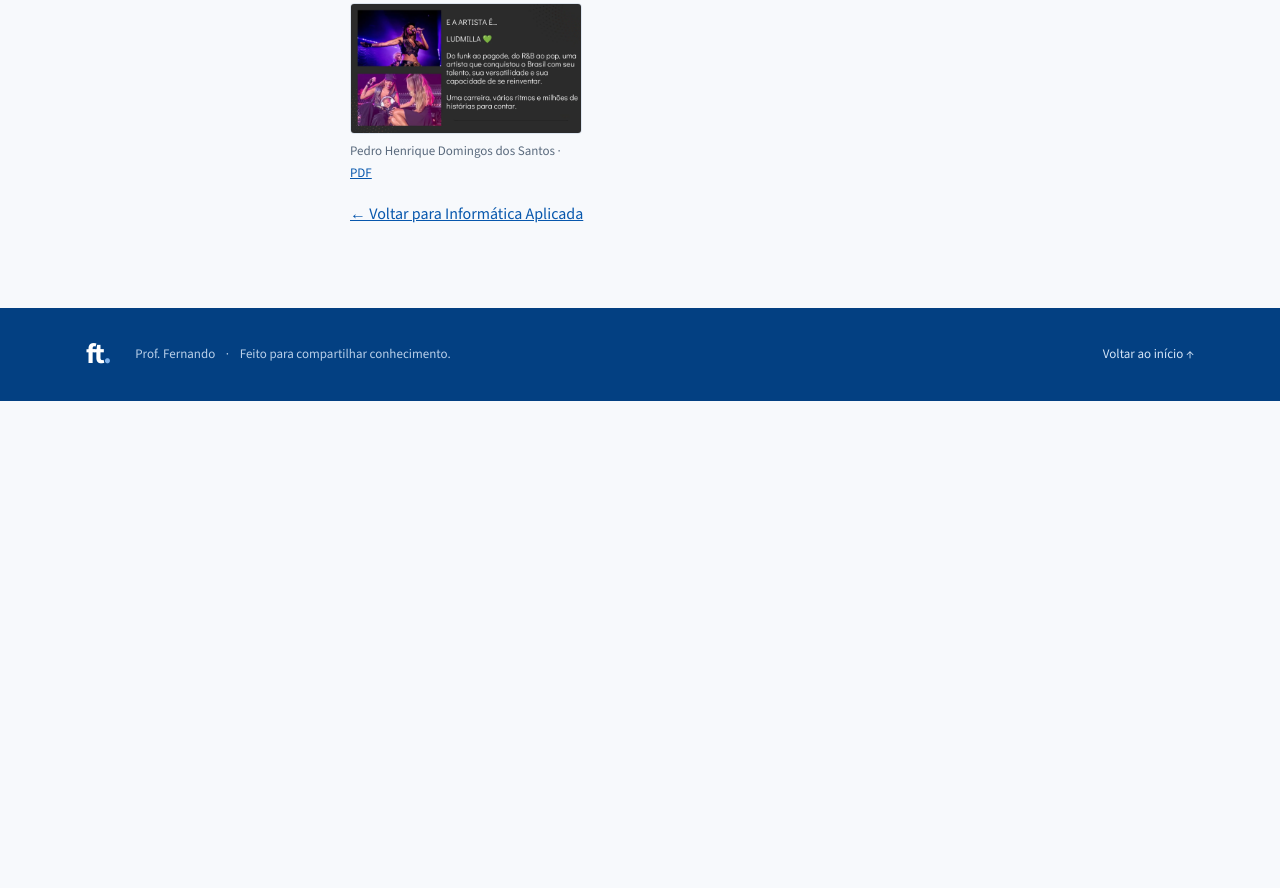
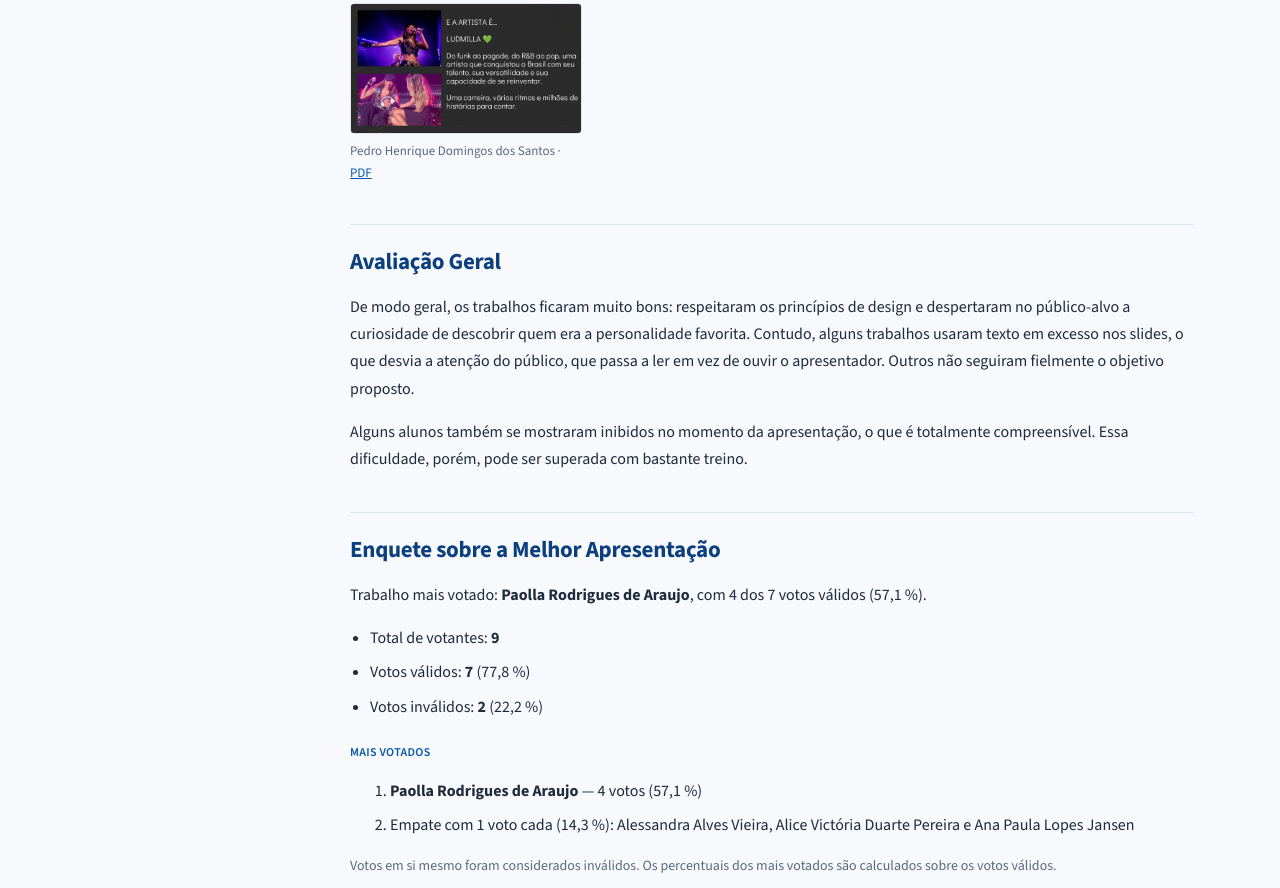
Before and after one commit to ftamberlini/site, a plain HTML site: page content/ensino/info/info_3av.html in a window 1280 px wide. Shown: the part 1432-2320 px from the top of the page. Before the commit the page ends 1832 px from the top, so only its background shows below. Drawn offline with nearby package versions, Linux system fonts and the light colour scheme.

Commit message:
Inclusão do Resultado da Enquete

```diff
--- a/content/ensino/info/info_3av.html
+++ b/content/ensino/info/info_3av.html
@@ -8,7 +8,7 @@
     <meta name="theme-color" content="#f7f9fc">
     <title>3ª Avaliação: Trabalhos dos Alunos — Informática Aplicada</title>
     <link rel="icon" href="../../../img/f12b-192.png" type="image/png">
-    <link rel="stylesheet" href="../../../css/estilo.css?v=2026-11-04b">
+    <link rel="stylesheet" href="../../../css/estilo.css?v=2026-11-15">
     <script src="../../../js/lista.js" defer></script>
 </head>
 
@@ -63,6 +63,24 @@
                     <li><a href="trabalhos/img/pedrohenriquedomingosdossantos.webp"><img src="trabalhos/img/pedrohenriquedomingosdossantos.webp" alt="Última página do trabalho de Pedro Henrique Domingos dos Santos." width="1280" height="720" loading="lazy"></a><span>Pedro Henrique Domingos dos Santos · <a href="trabalhos/pedrohenriquedomingosdossantos.pdf">PDF</a></span></li>
                 </ol>
 
+                <h2>Avaliação Geral</h2>
+                <p>De modo geral, os trabalhos ficaram muito bons: respeitaram os princípios de design e despertaram no público-alvo a curiosidade de descobrir quem era a personalidade favorita. Contudo, alguns trabalhos usaram texto em excesso nos slides, o que desvia a atenção do público, que passa a ler em vez de ouvir o apresentador. Outros não seguiram fielmente o objetivo proposto.</p>
+                <p>Alguns alunos também se mostraram inibidos no momento da apresentação, o que é totalmente compreensível. Essa dificuldade, porém, pode ser superada com bastante treino.</p>
+
+                <h2>Enquete sobre a Melhor Apresentação</h2>
+                <p>Trabalho mais votado: <strong>Paolla Rodrigues de Araujo</strong>, com 4 dos 7 votos válidos (57,1 %).</p>
+                <ul>
+                    <li>Total de votantes: <strong>9</strong></li>
+                    <li>Votos válidos: <strong>7</strong> (77,8 %)</li>
+                    <li>Votos inválidos: <strong>2</strong> (22,2 %)</li>
+                </ul>
+                <h3>Mais votados</h3>
+                <ol>
+                    <li><strong>Paolla Rodrigues de Araujo</strong> — 4 votos (57,1 %)</li>
+                    <li>Empate com 1 voto cada (14,3 %): Alessandra Alves Vieira, Alice Victória Duarte Pereira e Ana Paula Lopes Jansen</li>
+                </ol>
+                <p class="ficha">Votos em si mesmo foram considerados inválidos. Os percentuais dos mais votados são calculados sobre os votos válidos.</p>
+
                 <p><a href="info.html">← Voltar para Informática Aplicada</a></p>
             </article>
         </div>
```
